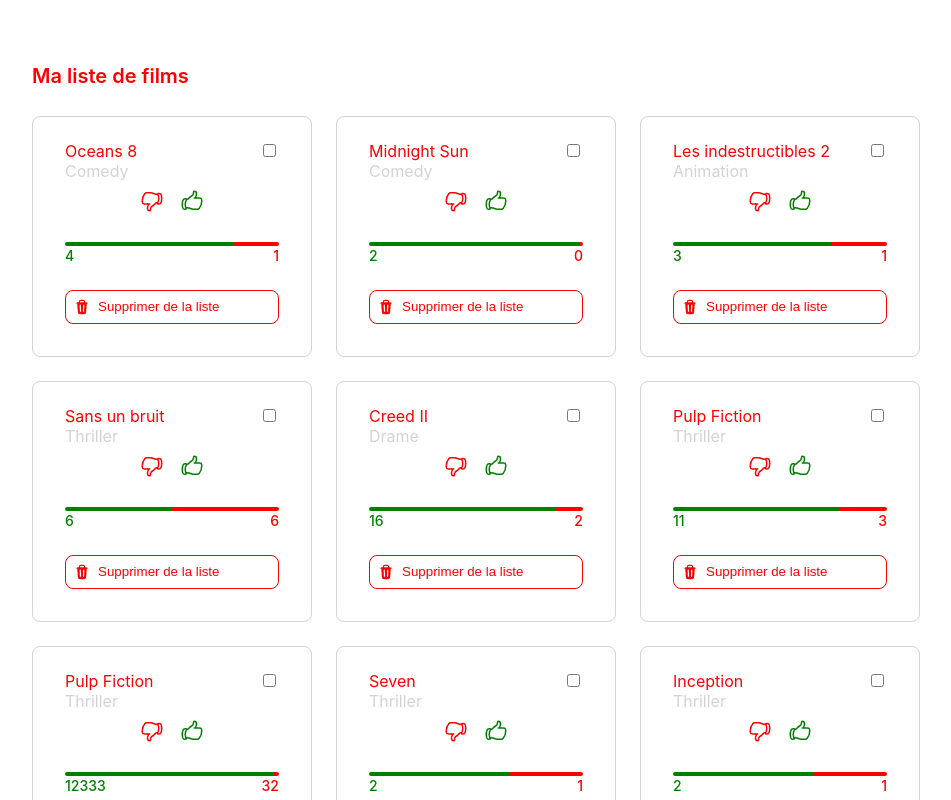
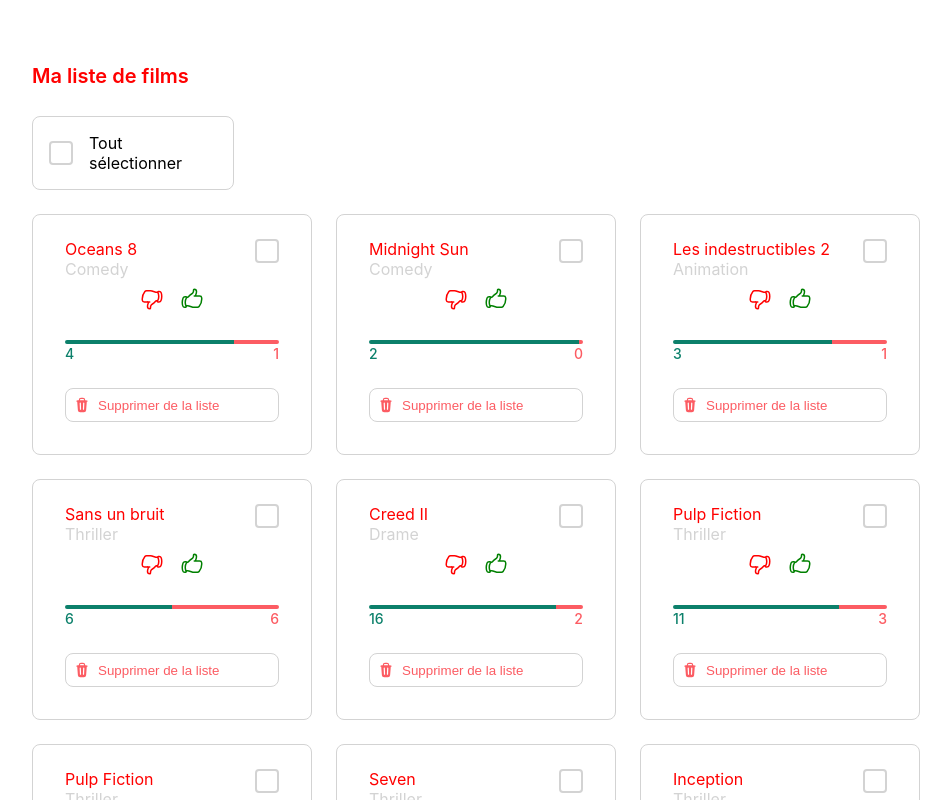
Before and after one commit to plecrx/partifleex, a React (Create React App) app: page / in a window 1280 px wide. Shown: the top 800 px of the page, without its empty margins (124-1075 px from the left). Built offline with nearby package versions, Linux system fonts and the light colour scheme.

Commit message:
add card selector

```diff
--- a/src/components/button/button.styles.ts
+++ b/src/components/button/button.styles.ts
@@ -3,11 +3,12 @@
 
 export const Container = styled.button<ButtonProps>`
   display: flex;
+  align-items: center;
   gap: 8px;
   padding: 8px;
   border-radius: 8px;
   color: ${({ color }) => color};
-  border: 1px solid red;
+  border: 1px solid #d3d3d3;
   background: transparent;
   cursor: pointer;
 `
--- a/src/components/button/button.types.ts
+++ b/src/components/button/button.types.ts
@@ -1,7 +1,8 @@
 import { ReactNode } from 'react'
 
 export enum ButtonColor {
-  RED = 'red',
+  NEUTRAL = '#d3d3d3',
+  RED = '#FC5C63',
 }
 
 export type ButtonProps = {
--- a/src/components/card/card.component.tsx
+++ b/src/components/card/card.component.tsx
@@ -8,10 +8,11 @@
   CardHeader,
   CardHeaderLabel,
   Subtitle,
+  CardHeaderAction,
 } from './card.styles'
 import { CardProps } from './card.types'
 
-export const Card = ({ title, subtitle, children }: CardProps) => (
+export const Card = ({ title, subtitle, isChecked, children }: CardProps) => (
   <CardContainer>
     <CardBody>
       <CardHeader>
@@ -19,9 +20,9 @@
           {title && <Title>{title}</Title>}
           {subtitle && <Subtitle>{subtitle}</Subtitle>}
         </CardHeaderLabel>
-        <div style={{ alignSelf: 'flex-start' }}>
-          <Checkbox />
-        </div>
+        <CardHeaderAction>
+          <Checkbox isChecked={isChecked} onChange={() => {}} />
+        </CardHeaderAction>
       </CardHeader>
       {children && <ContentWrapper>{children}</ContentWrapper>}
     </CardBody>
--- a/src/components/card/card.styles.tsx
+++ b/src/components/card/card.styles.tsx
@@ -22,6 +22,10 @@
   flex-direction: column;
   justify-content: center;
   align-items: flex-start;
+`
+
+export const CardHeaderAction = styled.div`
+  align-self: flex-start;
 `
 
 export const Title = styled.div`
--- a/src/components/card/card.types.ts
+++ b/src/components/card/card.types.ts
@@ -3,6 +3,7 @@
 export type CardProps = {
   title?: string | ReactNode
   subtitle?: string | ReactNode
+  isChecked?: boolean
   onRemoveClick?: () => void
   children?: string | ReactNode
 }
--- a/src/components/cardList/cardList.component.tsx
+++ b/src/components/cardList/cardList.component.tsx
@@ -1,6 +1,9 @@
+import { Checkbox } from 'components/checkbox/checkbox.component'
 import React from 'react'
 import {
   CardListContainer,
+  CardListHeader,
+  CardListSelector,
   CardListTitle,
   CardlistWrapper,
 } from './cardList.styles'
@@ -8,7 +11,13 @@
 
 export const CardList = ({ children, title }: CardlistProps) => (
   <CardListContainer>
-    <CardListTitle>{title}</CardListTitle>
+    <CardListHeader>
+      <CardListTitle>{title}</CardListTitle>
+      <CardListSelector>
+        <Checkbox isChecked={false} onChange={() => {}} />
+        Tout sélectionner
+      </CardListSelector>
+    </CardListHeader>
     <CardlistWrapper>{children}</CardlistWrapper>
   </CardListContainer>
 )
--- a/src/components/cardList/cardList.styles.ts
+++ b/src/components/cardList/cardList.styles.ts
@@ -6,6 +6,10 @@
   align-content: center;
   justify-content: center;
   padding: 0 96px;
+`
+
+export const CardListHeader = styled.div`
+  margin-bottom: 24px;
 `
 
 export const CardListTitle = styled.div`
@@ -17,6 +21,17 @@
   color: red;
 `
 
+export const CardListSelector = styled.div`
+  display: flex;
+  align-items: center;
+  max-width: 168px;
+  gap: 16px;
+  padding: 16px;
+  border-radius: 8px;
+  border: 1px solid #d3d3d3;
+  background: transparent;
+`
+
 export const CardlistWrapper = styled.div`
   display: flex;
   flex-wrap: wrap;
--- a/src/components/checkbox/checkbox.component.tsx
+++ b/src/components/checkbox/checkbox.component.tsx
@@ -1,3 +1,19 @@
+import {
+  CheckboxContainer,
+  CheckboxInput,
+  CheckboxSymbol,
+} from 'components/checkbox/checkbox.styled'
+import { CheckboxProps } from 'components/checkbox/checkbox.types'
 import React from 'react'
 
-export const Checkbox = () => <input type="checkbox" />
+export const Checkbox = ({
+  id,
+  isChecked,
+  onChange,
+  ...props
+}: CheckboxProps) => (
+  <CheckboxContainer {...props}>
+    <CheckboxInput checked={isChecked} id={id} onChange={onChange} {...props} />
+    <CheckboxSymbol />
+  </CheckboxContainer>
+)
--- /dev/null
+++ b/src/components/checkbox/checkbox.styled.ts
@@ -0,0 +1,53 @@
+import { CheckIcon } from '@heroicons/react/20/solid'
+import styled from 'styled-components'
+
+export const CheckboxContainer = styled.span`
+  display: inline-block;
+  height: 24px;
+  position: relative;
+  vertical-align: middle;
+  width: 24px;
+`
+
+export const CheckboxInput = styled.input.attrs({ type: 'checkbox' })`
+  appearance: none;
+  border: 2px solid #d3d3d3;
+  border-radius: 4px;
+  height: inherit;
+  margin: 0;
+  outline-offset: 0;
+  padding: 0;
+  transition: background-color 150ms ease-in-out 0s,
+    border-color 150ms ease-in-out 0s;
+  width: inherit;
+  &:checked {
+    background-color: #fc5c63;
+    border-color: #fc5c63;
+  }
+  &:disabled {
+    cursor: not-allowed;
+  }
+  &:enabled {
+    cursor: pointer;
+  }
+  &:checked:focus {
+    outline: 1px dashed #fc5c63;
+  }
+  &:focus {
+    outline: 1px dashed #d3d3d3;
+  }
+`
+
+export const CheckboxSymbol = styled(CheckIcon)`
+  fill: white;
+  left: 0;
+  pointer-events: none;
+  position: absolute;
+  top: 0;
+  transition: visibility 0s linear 150ms;
+  visibility: hidden;
+  ${CheckboxInput}:checked + & {
+    transition: visibility 0s linear 0s;
+    visibility: visible;
+  }
+`
--- /dev/null
+++ b/src/components/checkbox/checkbox.types.ts
@@ -0,0 +1,5 @@
+export type CheckboxProps = {
+  id?: string
+  isChecked: boolean
+  onChange: () => void
+}
--- a/src/components/gauge/gauge.types.ts
+++ b/src/components/gauge/gauge.types.ts
@@ -12,6 +12,6 @@
 
 export enum GaugeItemColors {
   default = '#E5E7EB',
-  dislike = 'red',
-  like = 'green',
+  dislike = '#fc5c63',
+  like = '#0c806b',
 }
--- a/src/components/movie/movie.component.tsx
+++ b/src/components/movie/movie.component.tsx
@@ -10,7 +10,12 @@
 export const MovieCard = ({ movie }: MovieCardProps) => {
   const { title, category, likes, dislikes } = movie
   return (
-    <Card title={title} subtitle={category} onRemoveClick={() => {}}>
+    <Card
+      title={title}
+      subtitle={category}
+      onRemoveClick={() => {}}
+      isChecked={false}
+    >
       <Feedback onLikeClick={() => {}} onDislikeClick={() => {}} />
       <Gauge likes={likes} dislikes={dislikes} />
       <Button color={ButtonColor.RED}>
```
